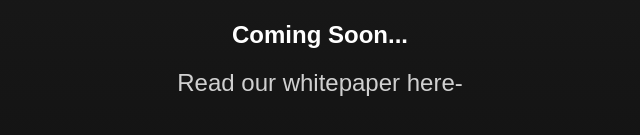
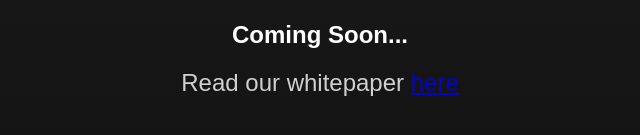
Before and after one commit to jajjer/stream-home, a plain HTML site: page index.html in a window 1280 px wide. Shown: the part 521-656 px from the top of the page, 320-960 px from the left. Drawn offline with Linux system fonts and the light colour scheme.

Commit message:
Update index.html

```diff
--- a/index.html
+++ b/index.html
@@ -11,7 +11,7 @@
     <header>
         <img src="./Independent-Streaming-logos_white.png" alt="My Logo">
         <h2>Coming Soon...</h2>
-        <p>Read our whitepaper here-</p>
+        <p>Read our whitepaper <a href="./IndependentStreamingWhitePapterv1.0.0.pdf">here</a></p>
     </header>
 </body>
 
```
